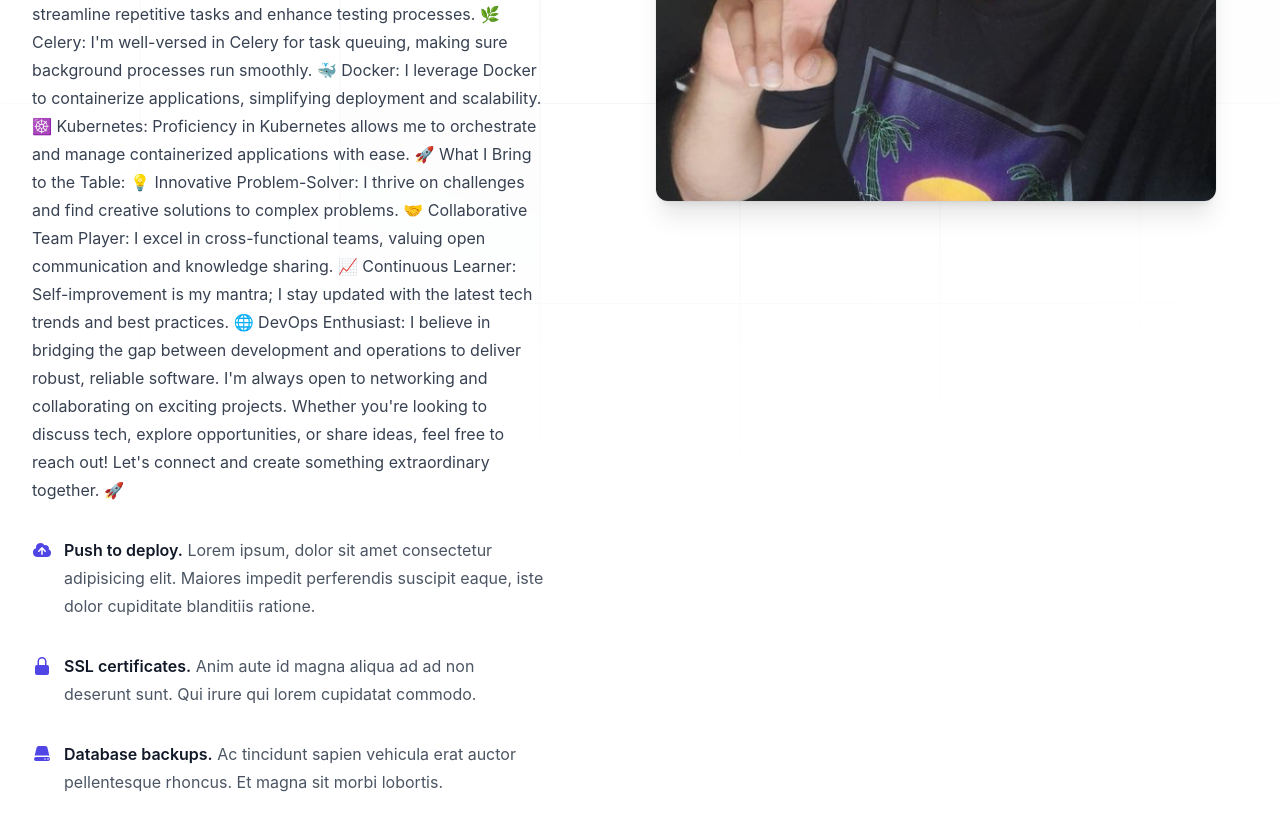
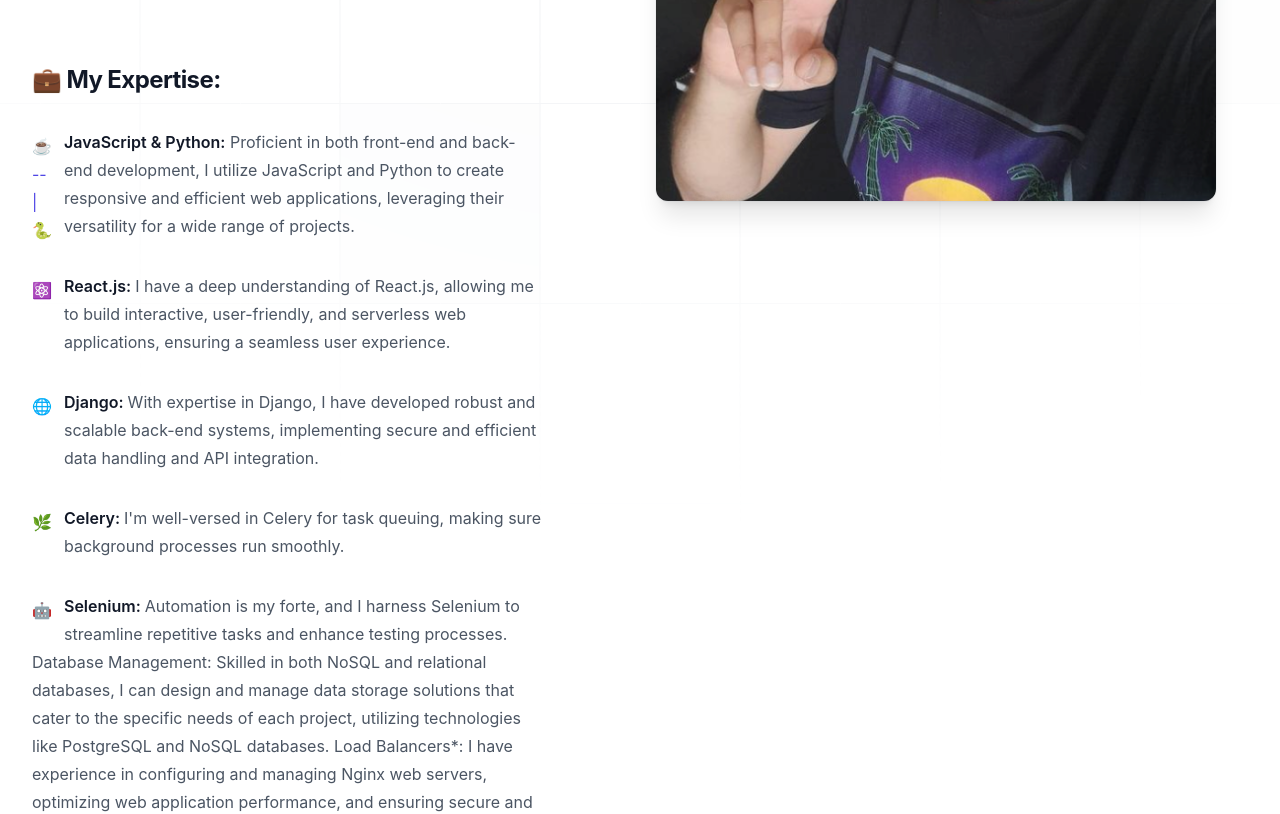
Before and after one commit to romdelaporte/Portfolio, a React (Create React App) app: page / in a window 1280 px wide. Shown: the part 560-1374 px from the top of the page. Built offline with nearby package versions, Linux system fonts and the light colour scheme.

Commit message:
Improvement

```diff
--- a/src/components/about.js
+++ b/src/components/about.js
@@ -39,7 +39,7 @@
               <p className="text-base font-semibold leading-7 text-indigo-600">About Me</p>
               <h1 className="mt-2 text-3xl font-bold tracking-tight text-gray-900 sm:text-4xl">Rodrigo Muñoz Delaporte</h1>
               <p className="mt-6 text-xl leading-8 text-gray-700">
-                I'm a self driven Fullstack Developer
+                Self driven Software Developer
               </p>
             </div>
           </div>
@@ -55,49 +55,72 @@
           <div className="lg:pr-4">
             <div className="max-w-xl text-base leading-7 text-gray-700 lg:max-w-lg">
               <p>
-              💼 My Expertise:
+                As a self-taught software developer, I have cultivated a diverse and comprehensive skill set, making me proficient in various cutting-edge technologies and tools that drive modern software development. With a strong foundation in web and application development, I have honed my skills in JavaScript, Python, React.js, Django, NoSQL databases, PostgreSQL, Docker, Kubernetes, and GitHub Actions.
+              </p>
+              <h2 className="mt-16 text-2xl font-bold tracking-tight text-gray-900">💼 My Expertise:</h2>
+              <ul role="list" className="mt-8 space-y-8 text-gray-600">
+                <li className="flex gap-x-3">
+                  <span className="mt-1 h-5 w-5 flex-none text-indigo-600" aria-hidden="true" >☕ --| 🐍</span>
+                  <span>
+                    <strong className="font-semibold text-gray-900"> JavaScript &  Python:</strong> Proficient in both front-end and back-end development, I utilize JavaScript and Python to create responsive and efficient web applications, leveraging their versatility for a wide range of projects.
+                  </span>
+                </li>
+                <li className="flex gap-x-3">
+                  <span className="mt-1 h-5 w-5 flex-none text-indigo-600" aria-hidden="true">⚛️</span>
+                  <span>
+                    <strong className="font-semibold text-gray-900">React.js: </strong>
+                      I have a deep understanding of React.js, allowing me to build interactive, user-friendly, and serverless web applications, ensuring a seamless user experience.
+                  </span>
+                </li>
+                <li className="flex gap-x-3">
+                  <span className="mt-1 h-5 w-5 flex-none text-indigo-600" aria-hidden="true">🌐</span>
+                  <span>
+                    <strong className="font-semibold text-gray-900">Django: </strong>
+                      With expertise in Django, I have developed robust and scalable back-end systems, implementing secure and efficient data handling and API integration.
+                      </span>
+                </li>
+                <li className="flex gap-x-3">
+                  <span className="mt-1 h-5 w-5 flex-none text-indigo-600" aria-hidden="true">🌿</span>
+                  <span>
+                    <strong className="font-semibold text-gray-900">Celery: </strong>
+                    I'm well-versed in Celery for task queuing, making sure background processes run smoothly.
+                    </span>
+                </li>
+                <li className="flex gap-x-3">
+                  <span className="mt-1 h-5 w-5 flex-none text-indigo-600" aria-hidden="true">🤖</span>
+                  <span>
+                    <strong className="font-semibold text-gray-900">Selenium: </strong>
+                    Automation is my forte, and I harness Selenium to streamline repetitive tasks and enhance testing processes.
+                    </span>
+                </li>
 
-🐍 Python: Proficient in Python, I leverage its versatility to build robust, scalable applications and automate tasks efficiently.
-🌐 Django: With hands-on experience in Django, I create web applications that are both functional and user-friendly.
-⚛️ React.js: I specialize in building modern and interactive front-end interfaces using React.js, ensuring a seamless user experience.
-🤖 Selenium: Automation is my forte, and I harness Selenium to streamline repetitive tasks and enhance testing processes.
-🌿 Celery: I'm well-versed in Celery for task queuing, making sure background processes run smoothly.
-🐳 Docker: I leverage Docker to containerize applications, simplifying deployment and scalability.
-☸️ Kubernetes: Proficiency in Kubernetes allows me to orchestrate and manage containerized applications with ease.
+Database Management: Skilled in both NoSQL and relational databases, I can design and manage data storage solutions that cater to the specific needs of each project, utilizing technologies like PostgreSQL and NoSQL databases.
+
+Load Balancers*: I have experience in configuring and managing Nginx web servers, optimizing web application performance, and ensuring secure and efficient content delivery, making use of Nginx as a reverse proxy server and load balancer.
+
+🐳 Containerization & ☸️  Orchestration: Proficient in Docker and Kubernetes, I have experience in containerizing applications, enabling easy deployment, scaling, and management in complex environments.
 
 
-🚀 What I Bring to the Table:
+Continuous Integration & Deployment (CI/CD): I have experience setting up and automating CI/CD pipelines using GitHub Actions, ensuring reliable and efficient software development and deployment processes.
 
-💡 Innovative Problem-Solver: I thrive on challenges and find creative solutions to complex problems.
+
+Professional Approach:
+
+My journey as a self-taught developer reflects my passion for continuous learning and adaptability. I thrive in collaborative environments, am an avid problem solver, and am committed to delivering high-quality, efficient, and secure software solutions. My ability to stay up-to-date with emerging technologies, coupled with a strong foundation in software development principles, positions me as a valuable asset for any project or team.
+
+**Experience:
+
+I have successfully completed various projects, including [mention specific projects or contributions], demonstrating my ability to tackle complex challenges and deliver results in real-world applications.
+
+**Education:
+
+While self-taught, my passion for software development has led me to consistently expand my knowledge and skills through online courses, self-study, and project-based learning.
+
 🤝 Collaborative Team Player: I excel in cross-functional teams, valuing open communication and knowledge sharing.
 📈 Continuous Learner: Self-improvement is my mantra; I stay updated with the latest tech trends and best practices.
 🌐 DevOps Enthusiast: I believe in bridging the gap between development and operations to deliver robust, reliable software.
 
-I'm always open to networking and collaborating on exciting projects. Whether you're looking to discuss tech, explore opportunities, or share ideas, feel free to reach out! Let's connect and create something extraordinary together. 🚀
-              </p>
-              <ul role="list" className="mt-8 space-y-8 text-gray-600">
-                <li className="flex gap-x-3">
-                  <CloudArrowUpIcon className="mt-1 h-5 w-5 flex-none text-indigo-600" aria-hidden="true" />
-                  <span>
-                    <strong className="font-semibold text-gray-900">Push to deploy.</strong> Lorem ipsum, dolor sit amet
-                    consectetur adipisicing elit. Maiores impedit perferendis suscipit eaque, iste dolor cupiditate
-                    blanditiis ratione.
-                  </span>
-                </li>
-                <li className="flex gap-x-3">
-                  <LockClosedIcon className="mt-1 h-5 w-5 flex-none text-indigo-600" aria-hidden="true" />
-                  <span>
-                    <strong className="font-semibold text-gray-900">SSL certificates.</strong> Anim aute id magna aliqua
-                    ad ad non deserunt sunt. Qui irure qui lorem cupidatat commodo.
-                  </span>
-                </li>
-                <li className="flex gap-x-3">
-                  <ServerIcon className="mt-1 h-5 w-5 flex-none text-indigo-600" aria-hidden="true" />
-                  <span>
-                    <strong className="font-semibold text-gray-900">Database backups.</strong> Ac tincidunt sapien
-                    vehicula erat auctor pellentesque rhoncus. Et magna sit morbi lobortis.
-                  </span>
-                </li>
+
               </ul>
               <p className="mt-8">
                 Et vitae blandit facilisi magna lacus commodo. Vitae sapien duis odio id et. Id blandit molestie auctor
```
